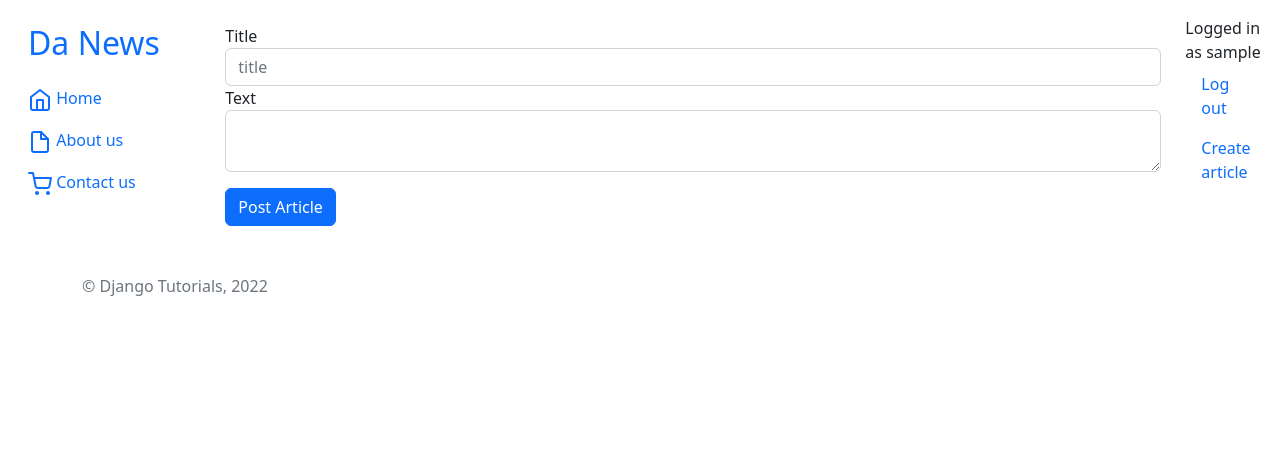
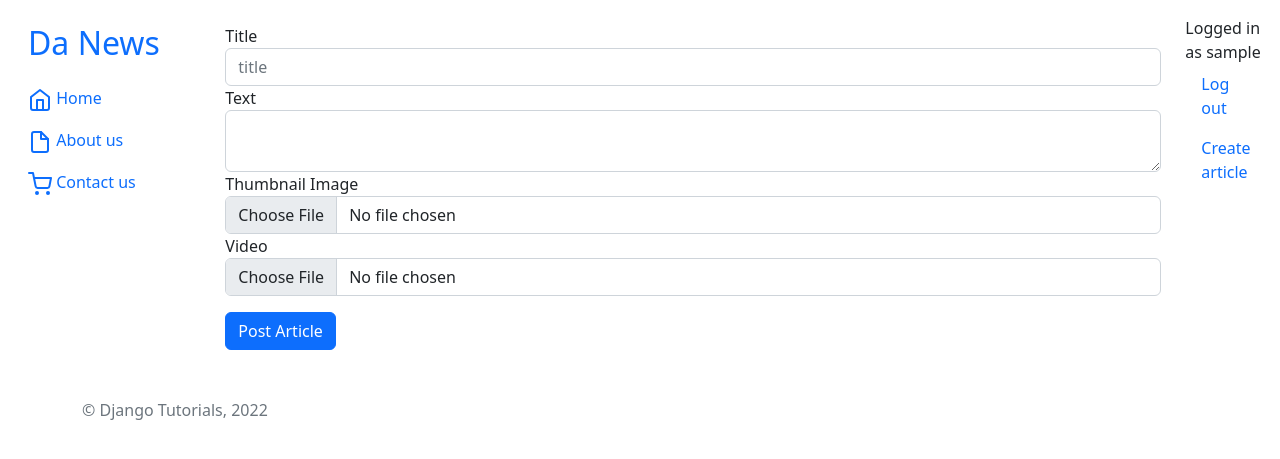
Before and after one commit to Axelkarnebro/webcasts-group-14, a Django app: page /article/create/ in a window 1280 px wide. Shown: the top 459 px of the page. Run offline with Django 4.2, Linux system fonts and the light colour scheme; the visitor is signed in with stand-in values (Sample User, id 1); some libraries are stand-ins or nearby versions.

Commit message:
media in articles poggers

```diff
--- a/article/models.py
+++ b/article/models.py
@@ -7,6 +7,8 @@ class Article(models.Model):
     title = models.CharField(max_length=50)
     text = models.TextField(max_length=3000)
     slug = models.SlugField(max_length=255, unique=True, blank=False, null=True)
+    thumbnail = models.ImageField(upload_to='thumbnails/', null=True, blank=True)
+    video = models.FileField(upload_to='videos/', null=True, blank=True)
 
 class Comment(models.Model):
     user = models.ForeignKey(settings.AUTH_USER_MODEL, on_delete=models.CASCADE)
--- a/article/templates/pages/article_create.html
+++ b/article/templates/pages/article_create.html
@@ -15,7 +15,7 @@
 {% block content %}
 <section class="mt-4">
     <div class="row">
-        <form action="" method="post">
+        <form action="{%url 'article:article_create'%}" method="post" enctype="multipart/form-data">
             {%csrf_token%}
             {% include 'pages/article_form.html'%}
             <button class="btn btn-primary mt-3" type="submit" value="Submit">Post Article</button>
--- a/article/templates/pages/article_form.html
+++ b/article/templates/pages/article_form.html
@@ -29,4 +29,31 @@
       </div>
   </div>
   {% endif %}
+
+  <label class="control-label" for="thumbnail">Thumbnail Image</label>
+  <input type="file" class="form-control" id="thumbnail"
+            placeholder="Thumbnail" name="thumbnail">{{ form.thumbnail.value|default_if_none:"" }}
+  {% if form.thumbnail.errors %}
+    <div class="form-group has-error">
+      <div class="control-label">
+        {{ form.thumbnail.errors }}
+      </div>
+    </div>
+  {% endif %}
 </div>
+<div class="form-group
+            {% if form.video.errors %}
+              has-error
+            {% endif %}"
+>
+  <label class="control-label" for="video">Video</label>
+  <input type="file" class="form-control" id="video"
+            placeholder="Video" name="video">{{ form.video.value|default_if_none:"" }}
+  {% if form.video.errors %}
+    <div class="form-group has-error">
+      <div class="control-label">
+        {{ form.video.errors }}
+      </div>
+    </div>
+  {% endif %}
+</div>
--- a/article/views.py
+++ b/article/views.py
@@ -28,7 +28,7 @@ def index(request):
 class CreateArticle(LoginRequiredMixin, PermissionRequiredMixin, CreateView):
     model = Article
     template_name = 'pages/article_create.html'
-    fields = ['title', 'text']
+    fields = ['title', 'text', 'thumbnail', 'video']
     permission_required = ('article.add_article',)
 
     def form_valid(self, form):
@@ -52,7 +52,7 @@ class CreateArticle(LoginRequiredMixin, PermissionRequiredMixin, CreateView):
 class UpdateArticle(LoginRequiredMixin, ArticleAuthorMixin, UpdateView):
     model = Article
     template_name = 'pages/article_update.html'
-    fields = ['title', 'text']
+    fields = ['title', 'text', 'thumbnail', 'video']
     permission_required = ('article.change_article',)
 
     def form_valid(self, form):
--- a/requirements.txt
+++ b/requirements.txt
@@ -1 +1,2 @@
 django
+pillow
--- a/webcasts/settings.py
+++ b/webcasts/settings.py
@@ -75,6 +75,9 @@ LOGIN_URL = '/login/'
 LOGIN_REDIRECT_URL = '/'
 LOGOUT_REDIRECT_URL = '/'
 
+MEDIA_ROOT = BASE_DIR / 'media'
+MEDIA_URL = '/media/'
+
 
 # Database
 # https://docs.djangoproject.com/en/4.1/ref/settings/#databases
--- a/webcasts/urls.py
+++ b/webcasts/urls.py
@@ -15,9 +15,14 @@ Including another URLconf
 """
 from django.contrib import admin
 from django.urls import path, include
+from django.conf.urls.static import static
+from django.conf import settings
 
 urlpatterns = [
     path('', include('main.urls')),
     path('admin/', admin.site.urls),
     path('article/', include('article.urls')),
 ]
+
+if settings.DEBUG:
+    urlpatterns += static(settings.MEDIA_URL, document_root=settings.MEDIA_ROOT)
```
Also changed, not shown: article/templates/pages/article_detail.html (+7 -1 lines), article/templates/pages/article_list.html (+6 -2 lines), article/migrations/0003_article_thumbnail_article_video.py (added), media/thumbnails/summit13.jpg (added), 1 other file.
